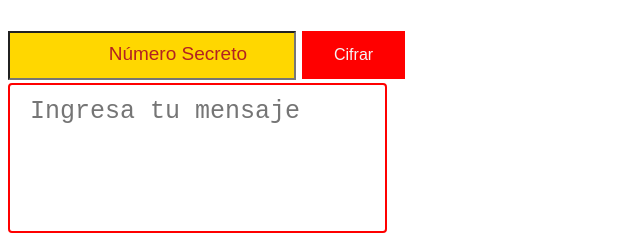
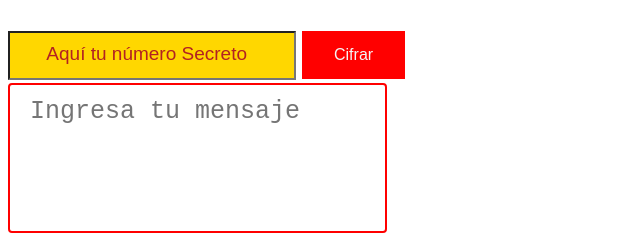
Before and after one commit to rositadiazgalaz/SCL009-Cipher, a plain HTML site: page src/index.html in a window 1280 px wide. Shown: the part 196-431 px from the top of the page, 0-640 px from the left. Drawn offline with Linux system fonts and the light colour scheme.

Commit message:
placeholder input tipe number

```diff
--- a/src/index.html
+++ b/src/index.html
@@ -10,7 +10,7 @@
       <h1 id="titulo">Mensaje Secreto</h1>
       <p id="parrafo"><span id="primero">Primero</span> <span id="destacado">ingresa un número secreto</span>,<br> <span id="celeste">que será la clave para descifrar tu mensaje</span></p>
     </div>
-    <input type="number" id="clave" placeholder="Número Secreto" required="No olvides tu numero clave de cifrado">
+    <input type="number" id="clave" placeholder="Aquí tu número Secreto" required="No olvides tu numero clave de cifrado">
 
     <button id="cifrar-btn">Cifrar</button>
 
```
